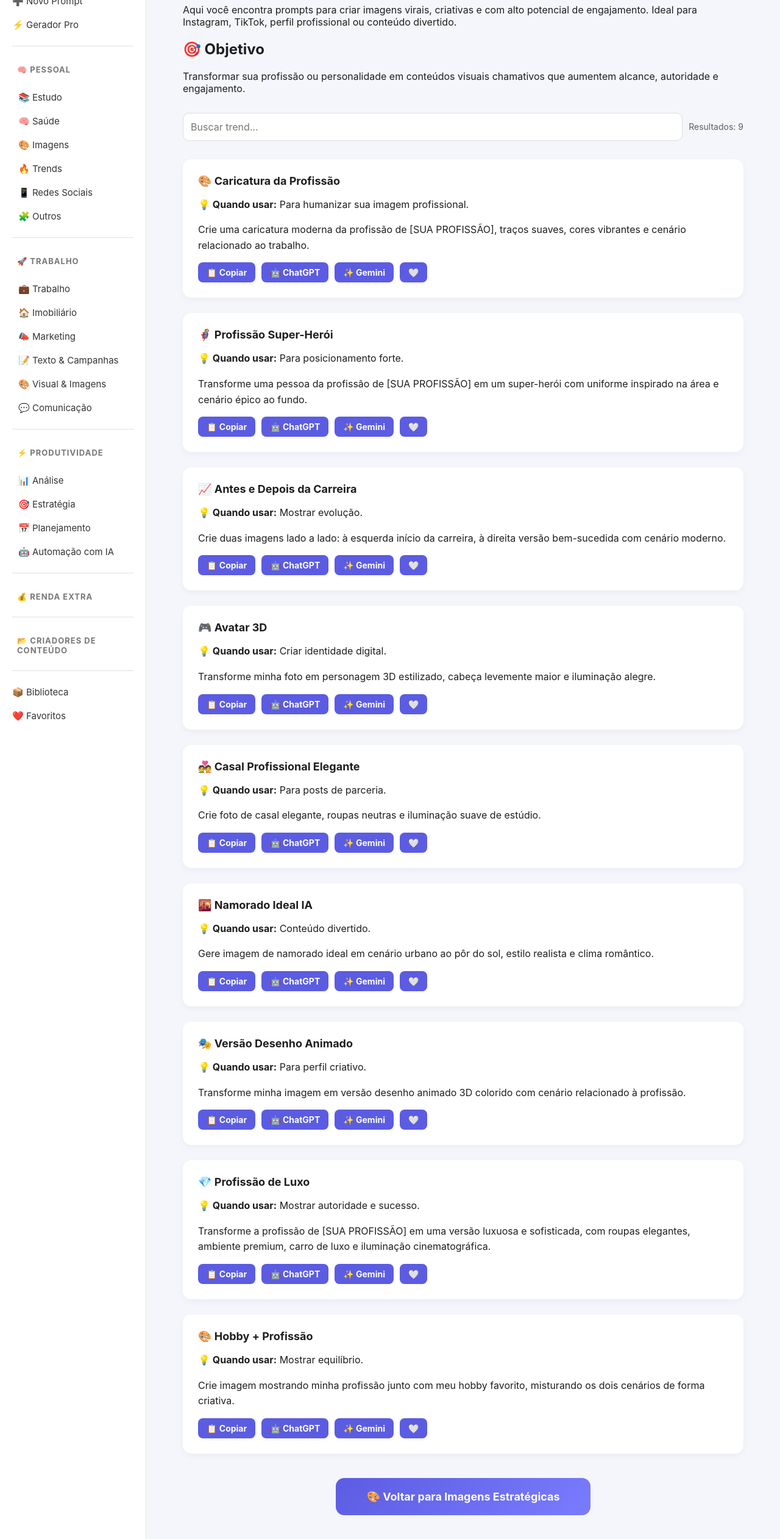
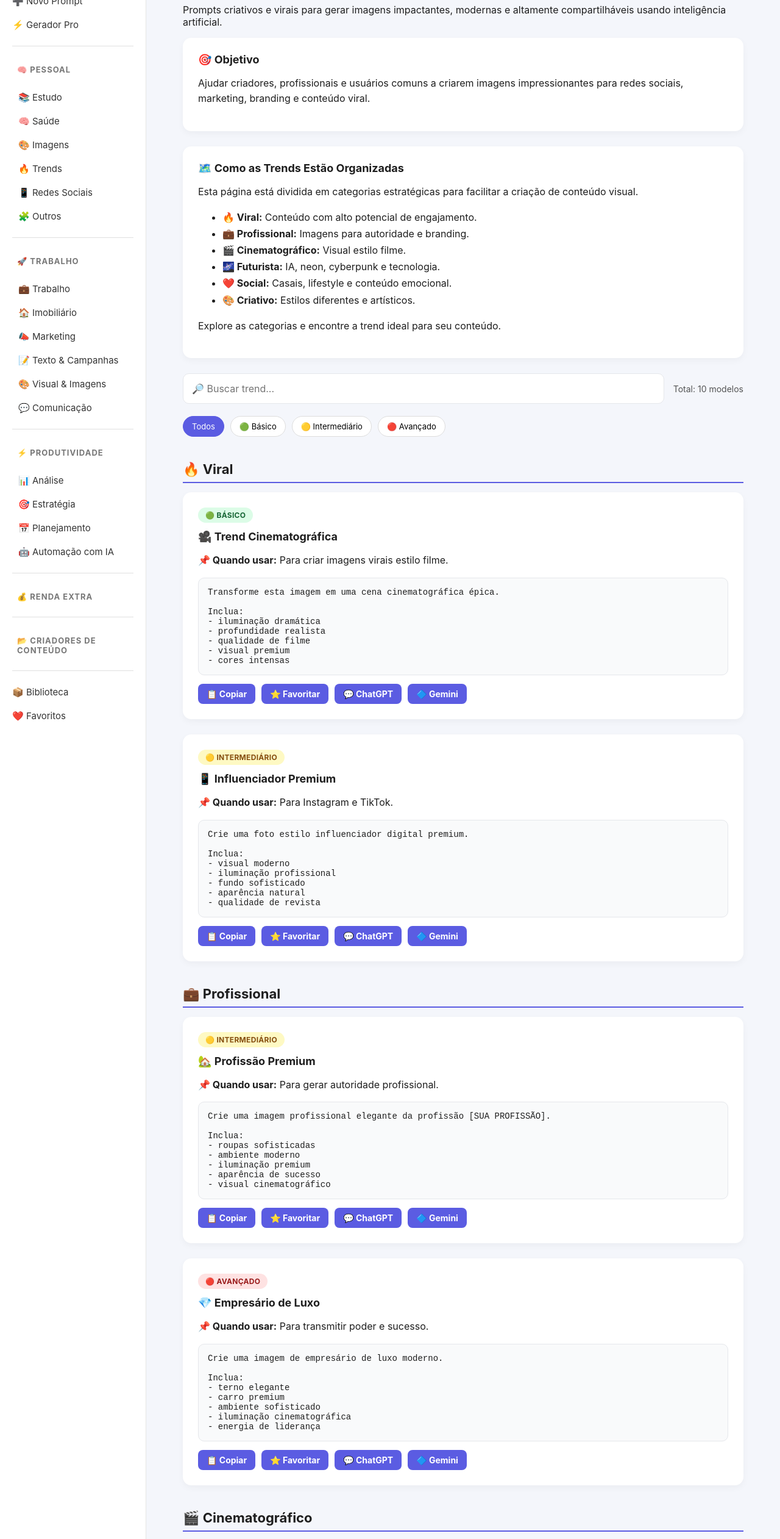
Before and after one commit to jhoncorretor2025-blip/delta-prompts, a plain HTML site: page paginas/trend.html in a window 1280 px wide. Shown: the part 136-2659 px from the top of the page at 61% size. Drawn offline with Linux system fonts and the light colour scheme; files whose address does not match are found by name.

Commit message:
Update trend.html

```diff
--- a/paginas/trend.html
+++ b/paginas/trend.html
@@ -2,268 +2,497 @@
 <html lang="pt-br">
 <head>
 <meta charset="UTF-8">
-<title>Trend | Delta Prompts</title>
+<title>Trends Visuais | Delta Prompts</title>
 <meta name="viewport" content="width=device-width, initial-scale=1.0">
-<link rel="stylesheet" href="../style.css">
 
-<style>
-.search-box{
-display:flex;
-gap:10px;
-align-items:center;
-margin:30px 0;
-}
-.search-box input{
-flex:1;
-padding:12px;
-border-radius:10px;
-border:1px solid #ddd;
-}
-.result-count{
-font-size:14px;
-opacity:0.7;
-}
-</style>
+<link rel="stylesheet" href="/delta-prompts/style.css">
+<link rel="stylesheet" href="/delta-prompts/css/melhoriaspaginas.css">
+
 </head>
 
 <body>
 
 <div id="menu"></div>
-<script src="../menu-loader.js"></script>
+<script src="/delta-prompts/menu-loader.js"></script>
 
 <main>
 
-<h1>🔥 Trends Visuais</h1>
+<!-- 🔥 TÍTULO -->
+<h1>🔥 Trends Visuais com IA</h1>
+
+<!-- 📝 INTRO -->
+<p>
+Prompts criativos e virais para gerar imagens impactantes,
+modernas e altamente compartilháveis usando inteligência artificial.
+</p>
+
+<!-- 🎯 OBJETIVO -->
+<section class="card">
+<h3>🎯 Objetivo</h3>
+<p>
+Ajudar criadores, profissionais e usuários comuns
+a criarem imagens impressionantes para redes sociais,
+marketing, branding e conteúdo viral.
+</p>
+</section>
+
+<!-- 🗺️ ORGANIZAÇÃO -->
+<section class="card">
+<h3>🗺️ Como as Trends Estão Organizadas</h3>
 
 <p>
-Aqui você encontra prompts para criar imagens virais, criativas e com alto potencial de engajamento.
-Ideal para Instagram, TikTok, perfil profissional ou conteúdo divertido.
+Esta página está dividida em categorias estratégicas
+para facilitar a criação de conteúdo visual.
 </p>
 
-<h2>🎯 Objetivo</h2>
+<ul style="margin-top:10px; line-height:1.7;">
+<li><strong>🔥 Viral:</strong> Conteúdo com alto potencial de engajamento.</li>
+<li><strong>💼 Profissional:</strong> Imagens para autoridade e branding.</li>
+<li><strong>🎬 Cinematográfico:</strong> Visual estilo filme.</li>
+<li><strong>🌌 Futurista:</strong> IA, neon, cyberpunk e tecnologia.</li>
+<li><strong>❤️ Social:</strong> Casais, lifestyle e conteúdo emocional.</li>
+<li><strong>🎨 Criativo:</strong> Estilos diferentes e artísticos.</li>
+</ul>
 
-<p>
-Transformar sua profissão ou personalidade em conteúdos visuais chamativos
-que aumentem alcance, autoridade e engajamento.
+<p style="margin-top:15px;">
+Explore as categorias e encontre a trend ideal para seu conteúdo.
 </p>
+</section>
 
-<div class="search-box">
-<input type="text" id="searchInput" placeholder="Buscar trend...">
-<div class="result-count">Resultados: <span id="resultCount">0</span></div>
-</div>
+<!-- 🔎 BUSCA -->
+<div class="top-bar">
 
-<div id="cards-container">
+<input
+type="text"
+id="busca"
+placeholder="🔎 Buscar trend..."
+oninput="filtrarPrompts()"
+>
 
-<!-- 1 -->
-<div class="card">
-<h3>🎨 Caricatura da Profissão</h3>
-<p><strong>💡 Quando usar:</strong> Para humanizar sua imagem profissional.</p>
-<p class="prompt-text">
-Crie uma caricatura moderna da profissão de [SUA PROFISSÃO],
-traços suaves, cores vibrantes e cenário relacionado ao trabalho.
-</p>
-<div class="acoes">
-<button onclick="copiar(this)">📋 Copiar</button>
-<button onclick="chatgpt(this)">🤖 ChatGPT</button>
-<button onclick="gemini(this)">✨ Gemini</button>
-<button onclick="favoritar(this)">🤍</button>
-</div>
-</div>
-
-<!-- 2 -->
-<div class="card">
-<h3>🦸 Profissão Super-Herói</h3>
-<p><strong>💡 Quando usar:</strong> Para posicionamento forte.</p>
-<p class="prompt-text">
-Transforme uma pessoa da profissão de [SUA PROFISSÃO]
-em um super-herói com uniforme inspirado na área
-e cenário épico ao fundo.
-</p>
-<div class="acoes">
-<button onclick="copiar(this)">📋 Copiar</button>
-<button onclick="chatgpt(this)">🤖 ChatGPT</button>
-<button onclick="gemini(this)">✨ Gemini</button>
-<button onclick="favoritar(this)">🤍</button>
-</div>
-</div>
-
-<!-- 3 -->
-<div class="card">
-<h3>📈 Antes e Depois da Carreira</h3>
-<p><strong>💡 Quando usar:</strong> Mostrar evolução.</p>
-<p class="prompt-text">
-Crie duas imagens lado a lado:
-à esquerda início da carreira,
-à direita versão bem-sucedida com cenário moderno.
-</p>
-<div class="acoes">
-<button onclick="copiar(this)">📋 Copiar</button>
-<button onclick="chatgpt(this)">🤖 ChatGPT</button>
-<button onclick="gemini(this)">✨ Gemini</button>
-<button onclick="favoritar(this)">🤍</button>
-</div>
-</div>
-
-<!-- 4 -->
-<div class="card">
-<h3>🎮 Avatar 3D</h3>
-<p><strong>💡 Quando usar:</strong> Criar identidade digital.</p>
-<p class="prompt-text">
-Transforme minha foto em personagem 3D estilizado,
-cabeça levemente maior e iluminação alegre.
-</p>
-<div class="acoes">
-<button onclick="copiar(this)">📋 Copiar</button>
-<button onclick="chatgpt(this)">🤖 ChatGPT</button>
-<button onclick="gemini(this)">✨ Gemini</button>
-<button onclick="favoritar(this)">🤍</button>
-</div>
-</div>
-
-<!-- 5 -->
-<div class="card">
-<h3>💑 Casal Profissional Elegante</h3>
-<p><strong>💡 Quando usar:</strong> Para posts de parceria.</p>
-<p class="prompt-text">
-Crie foto de casal elegante,
-roupas neutras e iluminação suave de estúdio.
-</p>
-<div class="acoes">
-<button onclick="copiar(this)">📋 Copiar</button>
-<button onclick="chatgpt(this)">🤖 ChatGPT</button>
-<button onclick="gemini(this)">✨ Gemini</button>
-<button onclick="favoritar(this)">🤍</button>
-</div>
-</div>
-
-<!-- 6 -->
-<div class="card">
-<h3>🌇 Namorado Ideal IA</h3>
-<p><strong>💡 Quando usar:</strong> Conteúdo divertido.</p>
-<p class="prompt-text">
-Gere imagem de namorado ideal em cenário urbano ao pôr do sol,
-estilo realista e clima romântico.
-</p>
-<div class="acoes">
-<button onclick="copiar(this)">📋 Copiar</button>
-<button onclick="chatgpt(this)">🤖 ChatGPT</button>
-<button onclick="gemini(this)">✨ Gemini</button>
-<button onclick="favoritar(this)">🤍</button>
-</div>
-</div>
-
-<!-- 7 -->
-<div class="card">
-<h3>🎭 Versão Desenho Animado</h3>
-<p><strong>💡 Quando usar:</strong> Para perfil criativo.</p>
-<p class="prompt-text">
-Transforme minha imagem em versão desenho animado 3D colorido
-com cenário relacionado à profissão.
-</p>
-<div class="acoes">
-<button onclick="copiar(this)">📋 Copiar</button>
-<button onclick="chatgpt(this)">🤖 ChatGPT</button>
-<button onclick="gemini(this)">✨ Gemini</button>
-<button onclick="favoritar(this)">🤍</button>
-</div>
-</div>
-
-  <div class="card">
-<h3>💎 Profissão de Luxo</h3>
-<p><strong>💡 Quando usar:</strong> Mostrar autoridade e sucesso.</p>
-<p class="prompt-text">
-Transforme a profissão de [SUA PROFISSÃO]
-em uma versão luxuosa e sofisticada,
-com roupas elegantes, ambiente premium,
-carro de luxo e iluminação cinematográfica.
-</p>
-<div class="acoes">
-<button onclick="copiar(this)">📋 Copiar</button>
-<button onclick="chatgpt(this)">🤖 ChatGPT</button>
-<button onclick="gemini(this)">✨ Gemini</button>
-<button onclick="favoritar(this)">🤍</button>
-</div>
-</div>
-
-
-<!-- 8 -->
-<div class="card">
-<h3>🎨 Hobby + Profissão</h3>
-<p><strong>💡 Quando usar:</strong> Mostrar equilíbrio.</p>
-<p class="prompt-text">
-Crie imagem mostrando minha profissão
-junto com meu hobby favorito,
-misturando os dois cenários de forma criativa.
-</p>
-<div class="acoes">
-<button onclick="copiar(this)">📋 Copiar</button>
-<button onclick="chatgpt(this)">🤖 ChatGPT</button>
-<button onclick="gemini(this)">✨ Gemini</button>
-<button onclick="favoritar(this)">🤍</button>
-</div>
-</div>
+<div class="contador" id="contador"></div>
 
 </div>
 
-<div style="margin-top:60px;text-align:center;">
-<a href="/delta-prompts/paginas/imagens.html"
-style="padding:20px 50px;background:linear-gradient(135deg,#5b5ce2,#7a7cff);color:white;font-size:18px;font-weight:bold;border-radius:14px;text-decoration:none;">
-🎨 Voltar para Imagens Estratégicas
-</a>
+<!-- 🔥 FILTRO -->
+<div class="filtro-nivel" style="margin-bottom:20px;">
+
+<button onclick="filtrarNivel(event, 'todos')" class="ativo">
+Todos
+</button>
+
+<button onclick="filtrarNivel(event, 'basico')">
+🟢 Básico
+</button>
+
+<button onclick="filtrarNivel(event, 'intermediario')">
+🟡 Intermediário
+</button>
+
+<button onclick="filtrarNivel(event, 'avancado')">
+🔴 Avançado
+</button>
+
 </div>
+
+<!-- 📦 LISTA -->
+<div id="lista-prompts"></div>
 
 </main>
 
 <script>
 
-// COPIAR
-function copiar(btn){
-const texto = btn.closest(".card").querySelector(".prompt-text").innerText;
-navigator.clipboard.writeText(texto);
-btn.innerText="✅";
-setTimeout(()=>btn.innerText="📋 Copiar",1000);
+const ordemCategorias = [
+
+"🔥 Viral",
+"💼 Profissional",
+"🎬 Cinematográfico",
+"🌌 Futurista",
+"❤️ Social",
+"🎨 Criativo"
+
+];
+
+const promptsTrend = [
+
+{
+categoria:"🔥 Viral",
+nivel:"basico",
+titulo:"🎥 Trend Cinematográfica",
+quando:"Para criar imagens virais estilo filme.",
+prompt:`Transforme esta imagem em uma cena cinematográfica épica.
+
+Inclua:
+- iluminação dramática
+- profundidade realista
+- qualidade de filme
+- visual premium
+- cores intensas`
+},
+
+{
+categoria:"💼 Profissional",
+nivel:"intermediario",
+titulo:"🏡 Profissão Premium",
+quando:"Para gerar autoridade profissional.",
+prompt:`Crie uma imagem profissional elegante da profissão [SUA PROFISSÃO].
+
+Inclua:
+- roupas sofisticadas
+- ambiente moderno
+- iluminação premium
+- aparência de sucesso
+- visual cinematográfico`
+},
+
+{
+categoria:"🌌 Futurista",
+nivel:"avancado",
+titulo:"🚀 Cidade Cyberpunk",
+quando:"Para conteúdo futurista e tecnológico.",
+prompt:`Crie uma cidade cyberpunk futurista.
+
+Inclua:
+- luzes neon
+- carros futuristas
+- chuva
+- hologramas
+- atmosfera tecnológica
+- estilo ultra realista`
+},
+
+{
+categoria:"❤️ Social",
+nivel:"basico",
+titulo:"💑 Casal Elegante",
+quando:"Para posts românticos ou lifestyle.",
+prompt:`Crie uma foto elegante de casal moderno.
+
+Inclua:
+- roupas neutras
+- iluminação suave
+- ambiente sofisticado
+- aparência natural
+- qualidade fotográfica premium`
+},
+
+{
+categoria:"🎨 Criativo",
+nivel:"intermediario",
+titulo:"🎭 Versão Desenho Animado",
+quando:"Para transformar fotos em arte criativa.",
+prompt:`Transforme minha foto em desenho animado 3D.
+
+Inclua:
+- estilo moderno
+- cores vibrantes
+- iluminação divertida
+- cenário personalizado
+- qualidade Pixar`
+},
+
+{
+categoria:"🎬 Cinematográfico",
+nivel:"avancado",
+titulo:"🎬 Cena de Filme",
+quando:"Para criar imagens extremamente impactantes.",
+prompt:`Transforme esta cena em um pôster de filme hollywoodiano.
+
+Inclua:
+- iluminação cinematográfica
+- fundo dramático
+- atmosfera intensa
+- composição épica
+- qualidade ultra realista`
+},
+
+{
+categoria:"🔥 Viral",
+nivel:"intermediario",
+titulo:"📱 Influenciador Premium",
+quando:"Para Instagram e TikTok.",
+prompt:`Crie uma foto estilo influenciador digital premium.
+
+Inclua:
+- visual moderno
+- iluminação profissional
+- fundo sofisticado
+- aparência natural
+- qualidade de revista`
+},
+
+{
+categoria:"💼 Profissional",
+nivel:"avancado",
+titulo:"💎 Empresário de Luxo",
+quando:"Para transmitir poder e sucesso.",
+prompt:`Crie uma imagem de empresário de luxo moderno.
+
+Inclua:
+- terno elegante
+- carro premium
+- ambiente sofisticado
+- iluminação cinematográfica
+- energia de liderança`
+},
+
+{
+categoria:"🌌 Futurista",
+nivel:"intermediario",
+titulo:"🤖 Humano + IA",
+quando:"Para conteúdos tecnológicos.",
+prompt:`Crie uma imagem misturando humano e inteligência artificial.
+
+Inclua:
+- detalhes tecnológicos
+- circuitos sutis
+- iluminação neon
+- visual futurista
+- aparência realista`
+},
+
+{
+categoria:"🎨 Criativo",
+nivel:"basico",
+titulo:"🦸 Super-Herói Personalizado",
+quando:"Para conteúdo divertido e criativo.",
+prompt:`Transforme uma pessoa em super-herói moderno.
+
+Inclua:
+- uniforme épico
+- cenário cinematográfico
+- pose heroica
+- iluminação forte
+- qualidade ultra realista`
 }
 
-// CHATGPT
-function chatgpt(btn){
-const texto = btn.closest(".card").querySelector(".prompt-text").innerText;
-window.open("https://chat.openai.com/?q="+encodeURIComponent(texto),"_blank");
+];
+
+const lista = document.getElementById("lista-prompts");
+const contador = document.getElementById("contador");
+const busca = document.getElementById("busca");
+
+function renderizar(arr){
+
+lista.innerHTML="";
+
+contador.innerText =
+`Total: ${arr.length} modelo${arr.length !== 1 ? "s" : ""}`;
+
+ordemCategorias.forEach(cat=>{
+
+const grupo = arr.filter(p=>p.categoria === cat);
+
+if(grupo.length === 0) return;
+
+const tituloSecao = document.createElement("h2");
+
+tituloSecao.className = "secao-titulo";
+tituloSecao.innerText = cat;
+
+lista.appendChild(tituloSecao);
+
+grupo.forEach(p=>{
+
+const card = document.createElement("div");
+
+card.className = "card";
+
+card.setAttribute("data-nivel", p.nivel || "basico");
+
+card.innerHTML = `
+
+<div class="nivel nivel-${p.nivel || 'basico'}">
+
+${p.nivel === 'avancado'
+? '🔴 Avançado'
+: p.nivel === 'intermediario'
+? '🟡 Intermediário'
+: '🟢 Básico'}
+
+</div>
+
+<h3>${p.titulo}</h3>
+
+<p>
+<strong>📌 Quando usar:</strong>
+${p.quando}
+</p>
+
+<pre>${p.prompt}</pre>
+
+<div class="acoes">
+
+<button onclick="copiarPrompt(\`${p.prompt}\`)">
+📋 Copiar
+</button>
+
+<button onclick="favoritarPrompt('${p.titulo}', \`${p.prompt}\`)">
+⭐ Favoritar
+</button>
+
+<button onclick="abrirChatGPT(\`${p.prompt}\`)">
+💬 ChatGPT
+</button>
+
+<button onclick="abrirGemini(\`${p.prompt}\`)">
+🔷 Gemini
+</button>
+
+</div>
+
+`;
+
+lista.appendChild(card);
+
+});
+
+});
+
 }
 
-// GEMINI
-function gemini(btn){
-const texto = btn.closest(".card").querySelector(".prompt-text").innerText;
-navigator.clipboard.writeText(texto);
-window.open("https://gemini.google.com/app","_blank");
+function filtrarPrompts(){
+
+const termo = busca.value.toLowerCase();
+
+const filtrados = promptsTrend.filter(p =>
+
+p.titulo.toLowerCase().includes(termo) ||
+p.prompt.toLowerCase().includes(termo) ||
+p.categoria.toLowerCase().includes(termo)
+
+);
+
+renderizar(filtrados);
+
 }
 
-// FAVORITO
-function favoritar(btn){
-btn.innerText = btn.innerText === "🤍" ? "❤️" : "🤍";
+function copiarPrompt(texto){
+
+navigator.clipboard.writeText(texto);
+
+alert("📋 Prompt copiado!");
+
 }
 
-// BUSCA
-const input=document.getElementById("searchInput");
-const cards=document.querySelectorAll(".card");
-const resultCount=document.getElementById("resultCount");
+function favoritarPrompt(titulo, conteudo){
 
-function atualizarBusca(){
-let count=0;
-cards.forEach(card=>{
-if(card.innerText.toLowerCase().includes(input.value.toLowerCase())){
-card.style.display="block";
-count++;
-}else{
-card.style.display="none";
-}
+const prompts =
+JSON.parse(localStorage.getItem("deltaPrompts")) || [];
+
+prompts.push({
+
+id: Date.now(),
+titulo,
+categoria: "Trend",
+conteudo,
+favorito: true
+
 });
-resultCount.innerText=count;
+
+localStorage.setItem(
+"deltaPrompts",
+JSON.stringify(prompts)
+);
+
+alert("⭐ Adicionado aos favoritos!");
+
 }
 
-input.addEventListener("input",atualizarBusca);
-resultCount.innerText=cards.length;
+function abrirChatGPT(texto){
+
+const url =
+"https://chat.openai.com/?prompt=" +
+encodeURIComponent(texto);
+
+window.open(url,"_blank");
+
+}
+
+function abrirGemini(texto){
+
+const url =
+"https://gemini.google.com/app?prompt=" +
+encodeURIComponent(texto);
+
+window.open(url,"_blank");
+
+}
+
+function filtrarNivel(event, nivel){
+
+const botoes =
+document.querySelectorAll(".filtro-nivel button");
+
+botoes.forEach(btn =>
+btn.classList.remove("ativo")
+);
+
+event.target.classList.add("ativo");
+
+const cards =
+document.querySelectorAll("#lista-prompts .card");
+
+cards.forEach(card=>{
+
+if(nivel === "todos"){
+
+card.style.display = "block";
+
+}else{
+
+card.style.display =
+card.dataset.nivel === nivel
+? "block"
+: "none";
+
+}
+
+});
+
+}
+
+renderizar(promptsTrend);
 
 </script>
 
+<style>
+
+.top-bar{
+display:flex;
+gap:15px;
+align-items:center;
+margin:20px 0;
+flex-wrap:wrap;
+}
+
+.top-bar input{
+flex:1;
+padding:14px;
+border-radius:10px;
+border:1px solid #e5e7eb;
+}
+
+.contador{
+font-size:14px;
+opacity:0.75;
+}
+
+pre{
+white-space:pre-wrap;
+font-size:14px;
+background:#f9fafb;
+padding:15px;
+border-radius:10px;
+border:1px solid #e5e7eb;
+}
+
+.meta{
+font-size:13px;
+opacity:0.7;
+margin-bottom:8px;
+}
+
+</style>
+
 </body>
 </html>
```
